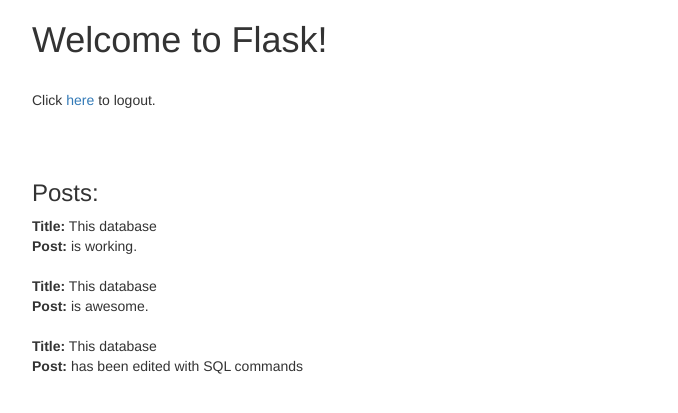
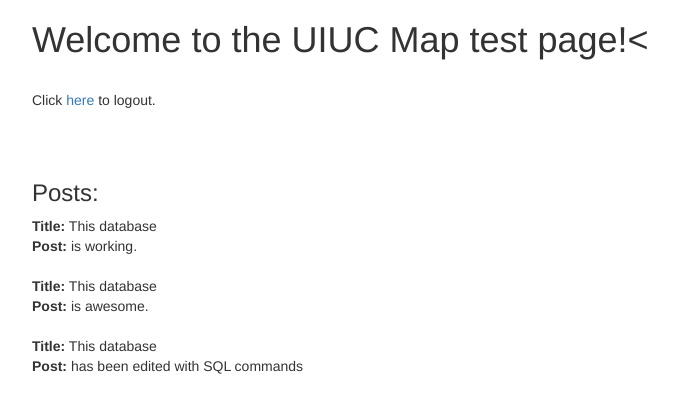
Before and after one commit to northcu2/uiuc_py_server, a Flask app: page / in a window 1280 px wide. Shown: the top 413 px of the page, without its empty margins (38-716 px from the left). Run offline with Flask 2, Linux system fonts and the light colour scheme; the visitor is signed in with stand-in values (Sample User, id 1); data comes from the database, SQL or seed files in the repository; some libraries are stand-ins or nearby versions.

Commit message:
fixed title

```diff
--- a/templates/index.html
+++ b/templates/index.html
@@ -2,7 +2,7 @@
 {% extends "base.html" %}
 {% block content %}
 
-<h1>Welcome to Flask!</h1>
+<h1>Welcome to the UIUC Map test page!<</h1>
 <br>
 <p>Click <a href="/logout">here</a> to logout.</p>
 <br><br>
```
